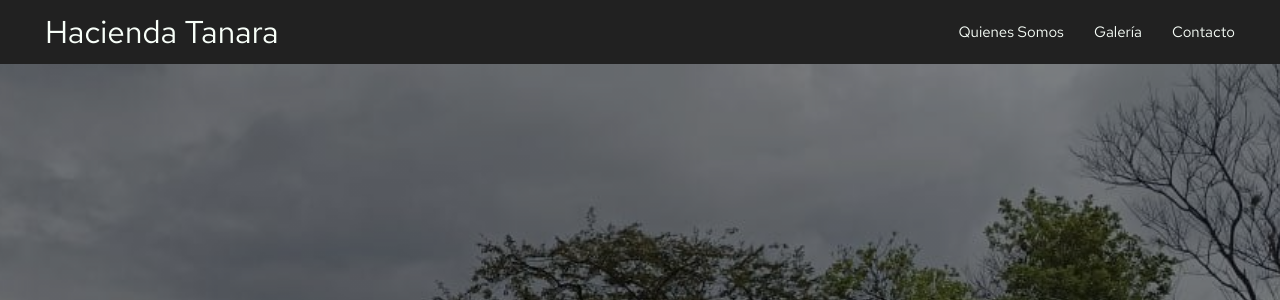
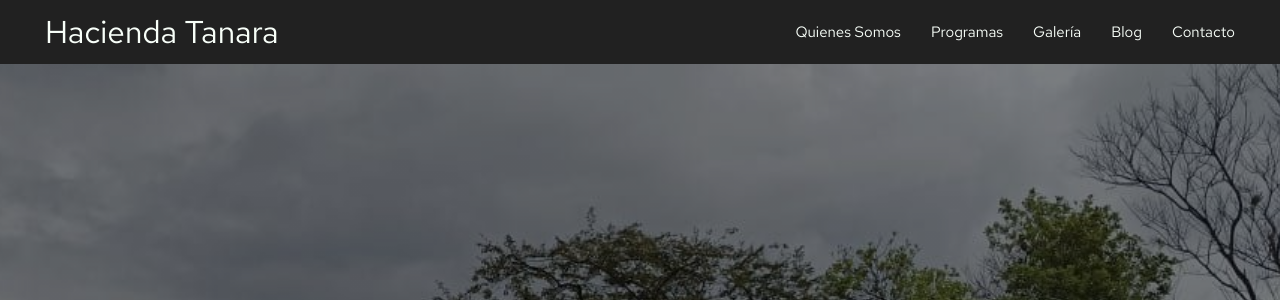
Before and after one commit to Frikar/tanara_site, a Django app: page / in a window 1280 px wide. Shown: the top 300 px of the page. Run offline with Django 4.2, Linux system fonts and the light colour scheme.

Commit message:
Agregados enlaces extras

```diff
--- a/templates/navbar.html
+++ b/templates/navbar.html
@@ -3,13 +3,17 @@
             <a id="logo-container" href="#" class="brand-logo">Hacienda Tanara</a>
         <ul class="right hide-on-med-and-down">
             <li><a href="#">Quienes Somos</a></li>
+            <li><a href="#">Programas</a></li>
             <li><a href="#">Galería</a></li>
+            <li><a href="#">Blog</a></li>
             <li><a href="#">Contacto</a></li>
         </ul>
 
         <ul id="nav-mobile" class="sidenav">
             <li><a href="#">Quienes Somos</a></li>
+            <li><a href="#">Programas</a></li>
             <li><a href="#">Galería</a></li>
+            <li><a href="#">Blog</a></li>
             <li><a href="#">Contacto</a></li>
         </ul>
         <a href="#" data-target="nav-mobile" class="sidenav-trigger"><i class="material-icons">menu</i></a>
```
